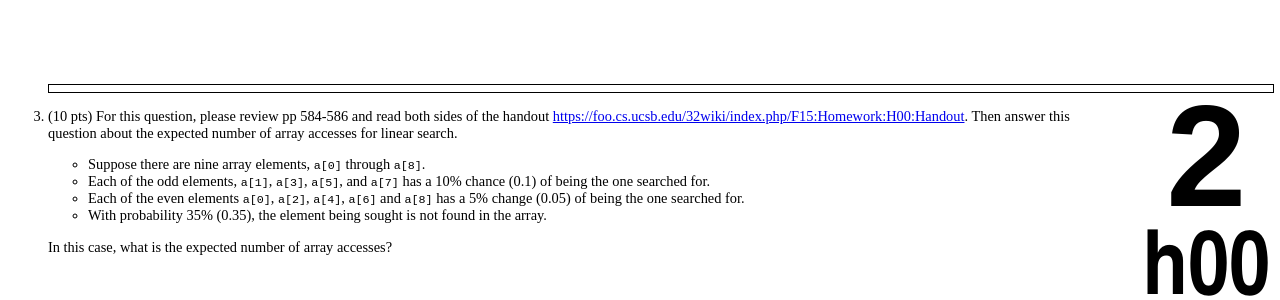
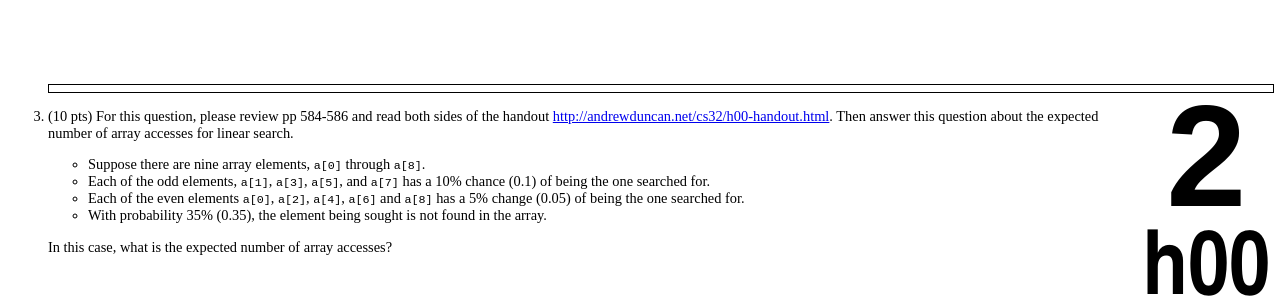
Before and after one commit to ucsb-cs32-s17/ucsb-cs32-s17.github.io, a Jekyll site: the page built from _hwk/h00.md, in a window 1280 px wide. Shown: the part 1284-1584 px from the top of the page. Built offline with Jekyll 4.4.1, drawn with Linux system fonts in a browser that asks for light colours; part of the change alters nothing that is shown.

Commit message:
A different hard-coded URL.

```diff
--- a/_hwk/h00.md
+++ b/_hwk/h00.md
@@ -84,7 +84,7 @@ passed in.)
 
 <li style="padding-bottom:10em;" markdown="1">
 (10 pts) For this question, please review pp 584-586 and read both
-sides of the handout <https://foo.cs.ucsb.edu/32wiki/index.php/F15:Homework:H00:Handout>. Then answer this
+sides of the handout <http://andrewduncan.net/cs32/h00-handout.html>. Then answer this
 question about the expected number of array accesses for linear
 search.
 
```
